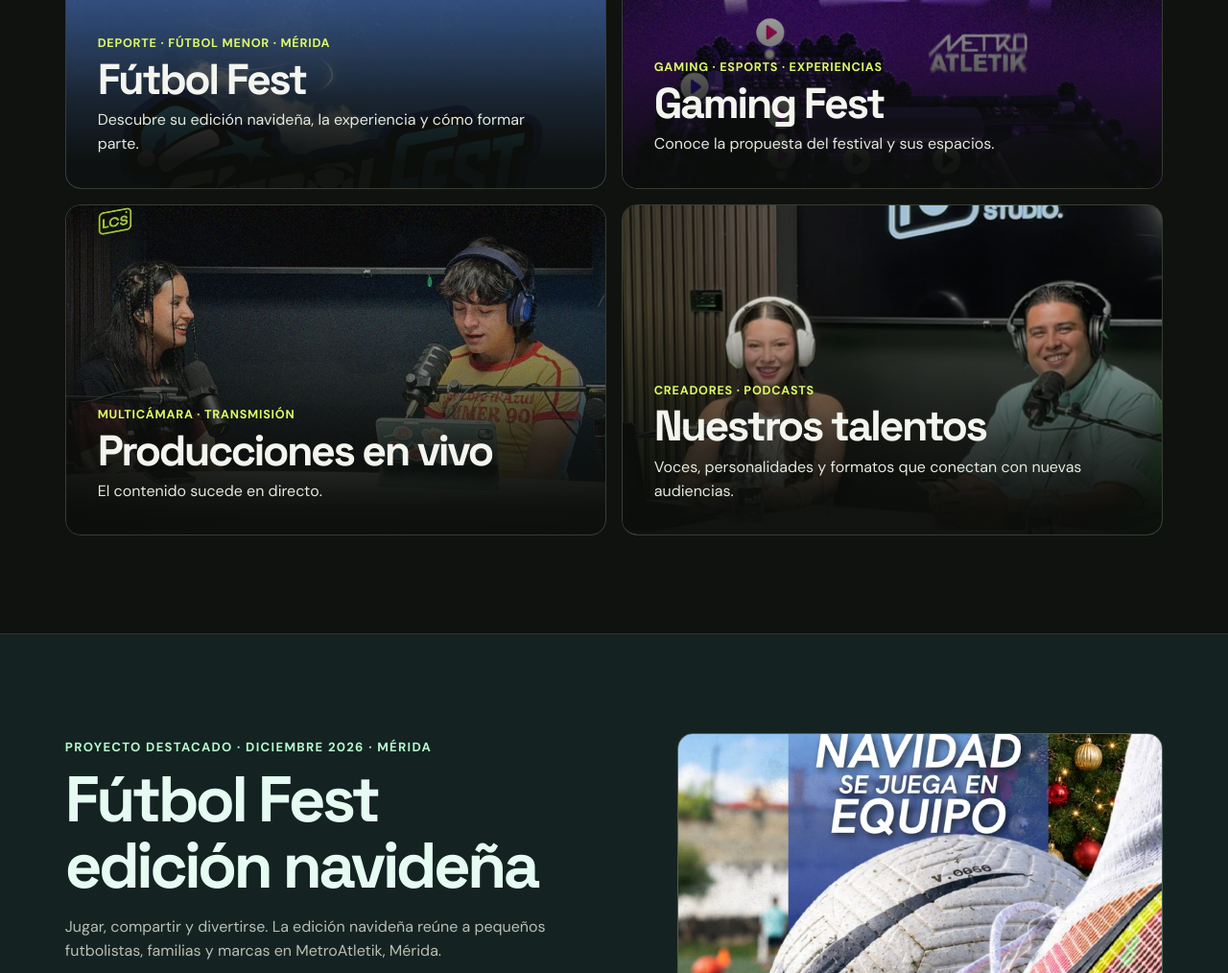
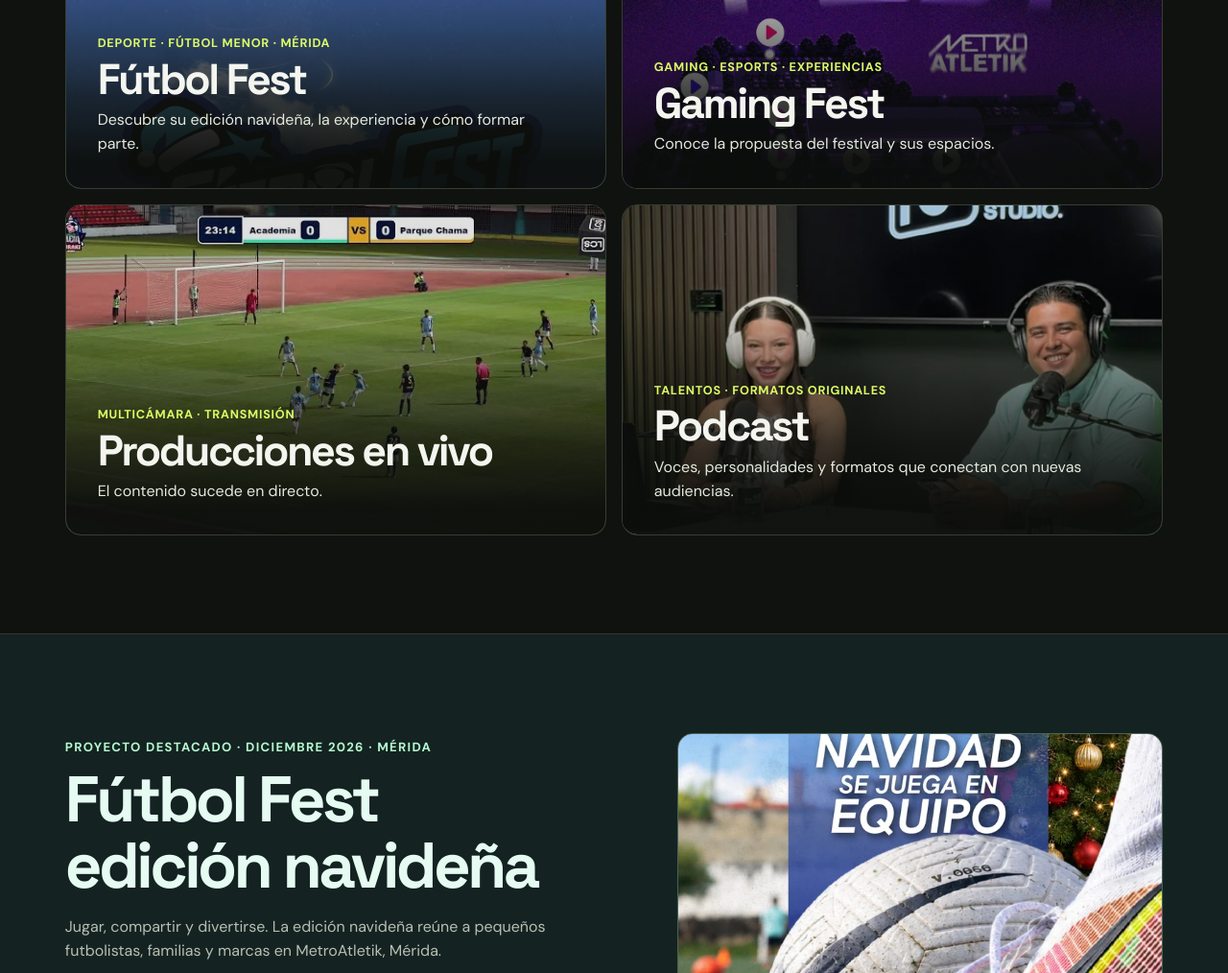
Before and after one commit to coachemmet/lacreacionstudio, a plain HTML site: page index.html in a window 1280 px wide. Shown: the part 2151-3165 px from the top of the page at 96% size. Drawn offline with Linux system fonts and the light colour scheme.

Commit message:
Publicar tarjetas de Podcast y Producciones en vivo

```diff
--- a/index.html
+++ b/index.html
@@ -61,12 +61,12 @@
       <div class="card-content"><span class="eyebrow">Gaming · Esports · Experiencias</span><h3>Gaming Fest</h3><p>Conoce la propuesta del festival y sus espacios.</p></div>
     </a>
     <a class="work-card work-live" href="producciones-en-vivo.html">
-      <img src="assets/directo-portada.webp" alt="" width="1200" height="661" decoding="async" loading="lazy">
+      <img src="assets/transmision-suraki.webp" alt="" width="640" height="360" decoding="async" loading="lazy">
       <div class="card-content"><span class="eyebrow">Multicámara · Transmisión</span><h3>Producciones en vivo</h3><p>El contenido sucede en directo.</p></div>
     </a>
     <a class="work-card work-talent" href="talentos.html">
       <img src="assets/talentos-520.webp" alt="" width="520" height="413" decoding="async" loading="lazy">
-      <div class="card-content"><span class="eyebrow">Creadores · Podcasts</span><h3>Nuestros talentos</h3><p>Voces, personalidades y formatos que conectan con nuevas audiencias.</p></div>
+      <div class="card-content"><span class="eyebrow">Talentos · Formatos originales</span><h3>Podcast</h3><p>Voces, personalidades y formatos que conectan con nuevas audiencias.</p></div>
     </a>
   </div>
 </div></section>
```
Also changed, not shown: producciones-en-vivo.html (+2 -2 lines), assets/transmision-suraki.webp (added).
